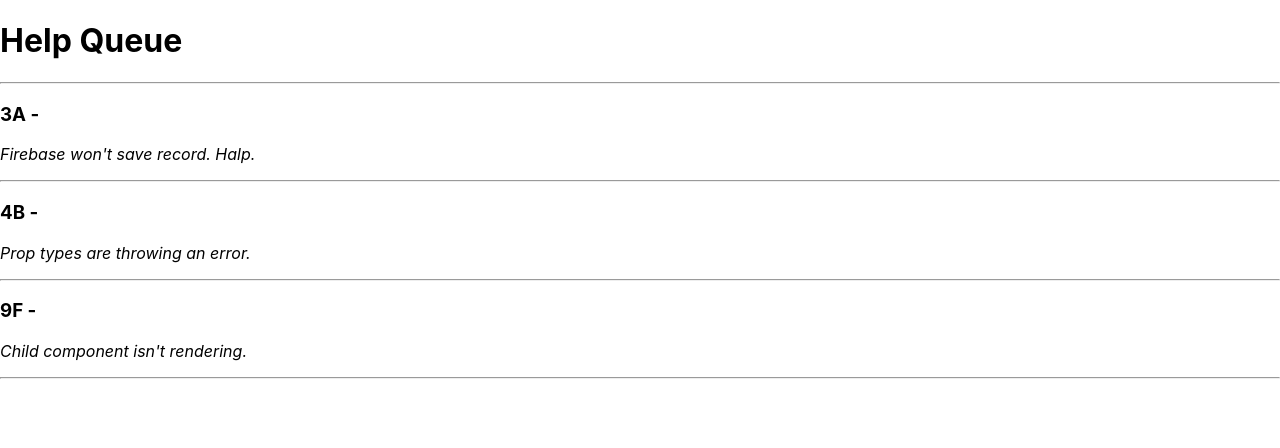
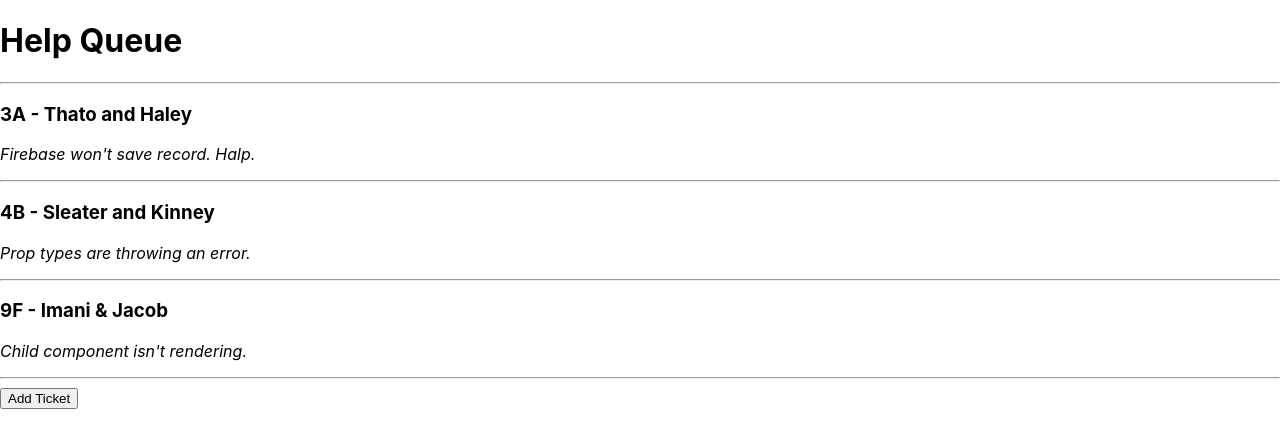
Before and after one commit to reidashwill/help-queue, a React (Create React App) app: page / in a window 1280 px wide. Shown: the top 448 px of the page. Built offline with nearby package versions, Linux system fonts and the light colour scheme.

Commit message:
add button and state change to app

```diff
--- a/src/components/Ticket.js
+++ b/src/components/Ticket.js
@@ -4,7 +4,7 @@
 function Ticket(props){
   return (
     <React.Fragment>
-      <h3>{props.location} - {props.name}</h3>
+      <h3>{props.location} - {props.names}</h3>
       <p><em>{props.issue}</em></p>
       <hr/>
     </React.Fragment>
--- a/src/components/TicketControl.js
+++ b/src/components/TicketControl.js
@@ -12,16 +12,26 @@
     };
   }
 
+  handleClick = () => {
+    this.setState(prevState => ({
+      formVisibleOnPage: !prevState.formVisibleOnPage
+    }));
+  }
+
   render(){
     let currentlyVisibleState = null;
+    let buttonText = null;
     if (this.state.formVisibleOnPage) {
       currentlyVisibleState = <NewTicketForm />
+      buttonText = "Return to Ticket List";
     } else {
       currentlyVisibleState = <TicketList />
+      buttonText = "Add Ticket";
     }
     return(
       <React.Fragment>
         {currentlyVisibleState}
+        <button onClick={this.handleClick}>{buttonText}</button>
       </React.Fragment>
     );
   }
```
